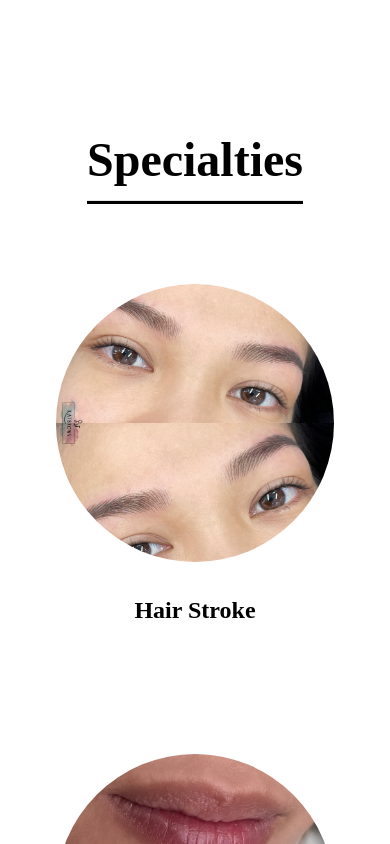
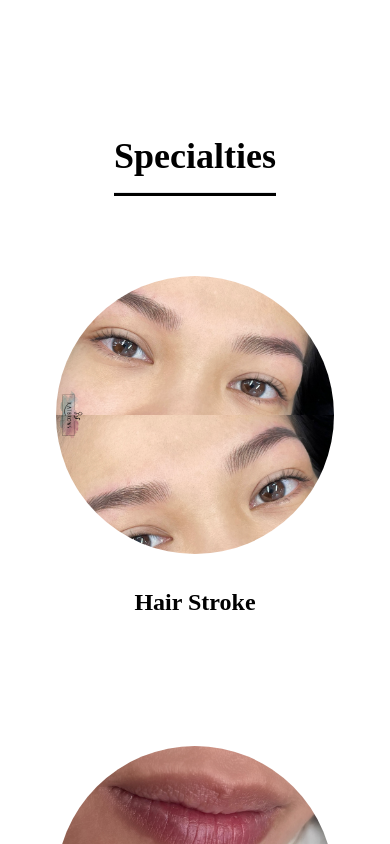
Before and after one commit to khoaluu2014/katglam-portfolio, a React (Create React App) app: page / in a window 390 px wide. Shown: the part 1800-2644 px from the top of the page. Built offline with nearby package versions, Linux system fonts and the light colour scheme.

Commit message:
change readability of Services on smaller devices

```diff
--- a/src/components/Services.tsx
+++ b/src/components/Services.tsx
@@ -6,7 +6,7 @@ const Services = () => {
         <section id='services'>
             <div className='grid h-auto w-full content-evenly justify-items-center gap-8 font-body lg:h-screen'>
                 <div className='mt-24 block'>
-                    <div className='text-5xl font-bold'>
+                    <div className='text-4xl font-bold lg:text-5xl'>
                         Specialties
                     </div>
                     <hr className='my-4 h-1 bg-black'/>
@@ -24,7 +24,7 @@ const Services = () => {
                     }
                 </div>
                 <div className='mt-8 block'>
-                    <div className='text-5xl font-bold'>
+                    <div className='text-4xl font-bold lg:text-5xl'>
                         Makeup By Kat
                     </div>
                     <hr className='my-4 h-1 bg-black'/>
```
